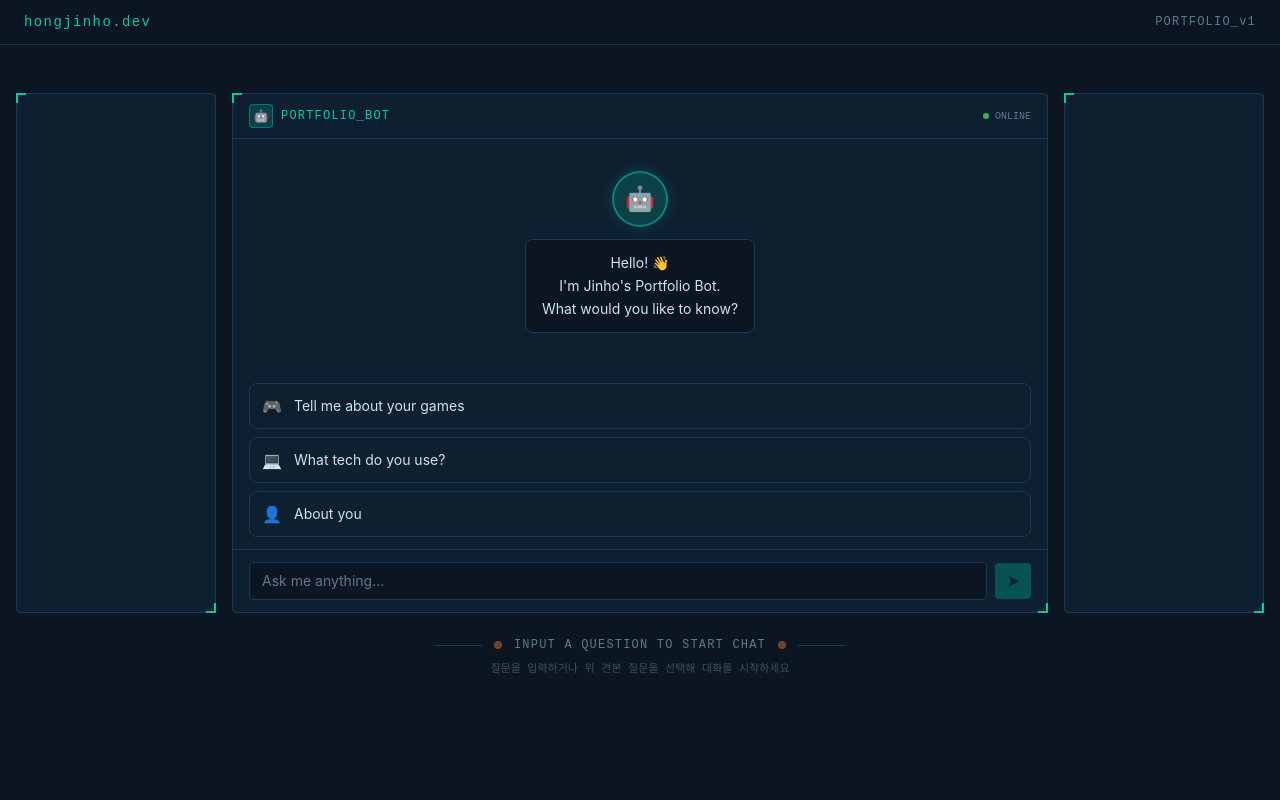
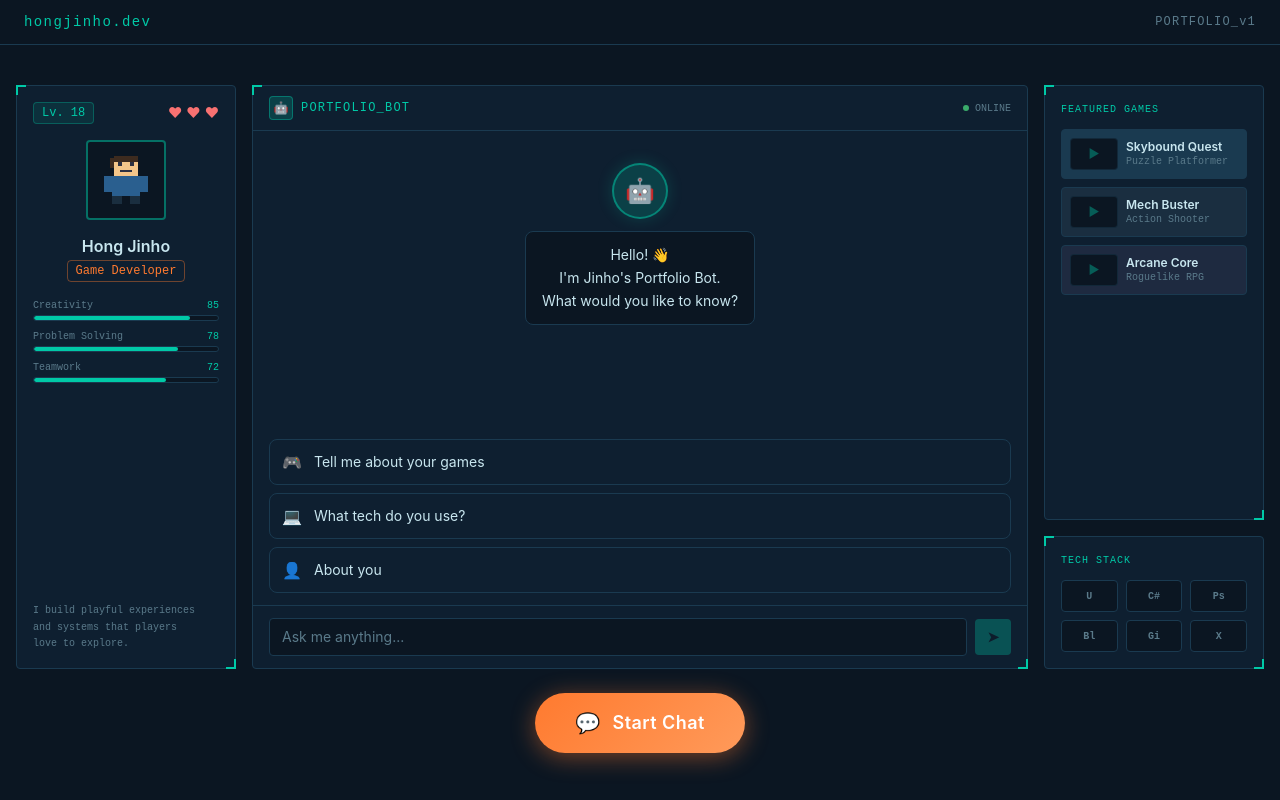
Before and after one commit to mynameisjinhohong/Game-Portfolio, a Next.js app in the folder workspace/: page / in a window 1280 px wide. Built offline with nearby package versions, Linux system fonts and the light colour scheme.

Commit message:
GP-38: 챗봇 기본 레이아웃과 패널 구조 구성

```diff
--- a/workspace/components/chatbot/ChatbotInputArea.tsx
+++ b/workspace/components/chatbot/ChatbotInputArea.tsx
@@ -36,6 +36,7 @@ export function ChatbotInputArea({ onSubmit, isLoading = false }: ChatbotInputAr
           className="flex-1 bg-hud-bg border border-hud-border rounded px-3 py-2
                      text-sm text-hud-text placeholder:text-hud-text-dim
                      focus:outline-none focus:border-hud-teal/60 transition-colors font-sans"
+          id="chatbot-input"
           aria-label="메시지 입력"
           disabled={isLoading}
         />
--- a/workspace/components/chatbot/ChatbotSection.tsx
+++ b/workspace/components/chatbot/ChatbotSection.tsx
@@ -1,36 +1,50 @@
+"use client";
+
+import { CharacterPanel } from "./CharacterPanel";
 import { ChatbotPanel } from "./ChatbotPanel";
+import { FeaturedGamesPanel } from "./FeaturedGamesPanel";
 
 export function ChatbotSection() {
   return (
     <section
       id="chatbot"
       aria-label="AI 챗봇 섹션"
-      className="w-full max-w-7xl mx-auto px-4 py-8 md:py-12"
+      className="w-full max-w-7xl mx-auto px-4 py-6 md:py-10 flex flex-col"
+      style={{ minHeight: "calc(100vh - 52px)" }}
     >
-      {/* 3컬럼 그리드: 캐릭터(목업) | 챗봇 | 게임(목업) */}
-      <div className="grid grid-cols-1 md:grid-cols-[200px_1fr_200px] gap-4 items-stretch min-h-[520px]">
-        {/* 왼쪽: 목업 플레이스홀더 */}
-        <div className="hidden md:block hud-panel rounded" aria-hidden="true" />
+      {/* 3컬럼 그리드: 캐릭터 | 챗봇 | 게임 */}
+      <div className="grid grid-cols-1 md:grid-cols-[220px_1fr_220px] gap-4 items-stretch flex-1">
+        {/* 왼쪽: 캐릭터 패널 */}
+        <div className="hidden md:block">
+          <CharacterPanel />
+        </div>
 
         {/* 중앙: 챗봇 패널 */}
         <ChatbotPanel />
 
-        {/* 오른쪽: 목업 플레이스홀더 */}
-        <div className="hidden md:block hud-panel rounded" aria-hidden="true" />
+        {/* 오른쪽: 게임 패널 */}
+        <div className="hidden md:block">
+          <FeaturedGamesPanel />
+        </div>
       </div>
 
-      {/* Start Chat 안내 UI — 채팅창과 분리된 하단 영역 */}
-      <div className="flex flex-col items-center gap-2 mt-6">
-        <div className="flex items-center gap-3 text-hud-text-dim font-mono text-xs tracking-widest select-none">
-          <span className="h-px w-12 bg-hud-border" aria-hidden="true" />
-          <span className="w-2 h-2 rounded-full bg-hud-orange/60 animate-pulse" aria-hidden="true" />
-          <span>INPUT A QUESTION TO START CHAT</span>
-          <span className="w-2 h-2 rounded-full bg-hud-orange/60 animate-pulse" aria-hidden="true" />
-          <span className="h-px w-12 bg-hud-border" aria-hidden="true" />
-        </div>
-        <p className="text-[11px] text-hud-text-dim/60 font-mono text-center max-w-xs">
-          질문을 입력하거나 위 견본 질문을 선택해 대화를 시작하세요
-        </p>
+      {/* 하단: 대형 Start Chat 버튼 */}
+      <div className="flex justify-center mt-6">
+        <button
+          type="button"
+          className="flex items-center gap-3 px-10 py-4 rounded-full font-semibold text-lg text-white tracking-wide transition-all duration-150 focus:outline-none focus-visible:ring-2 focus-visible:ring-hud-orange/60"
+          style={{
+            background: "linear-gradient(135deg, #FF7A2F 0%, #FF9A5A 100%)",
+            boxShadow: "0 4px 24px rgba(255,122,47,0.45)",
+          }}
+          onClick={() => {
+            const input = document.querySelector<HTMLInputElement>("#chatbot-input");
+            if (input) input.focus();
+          }}
+        >
+          <span className="text-xl">💬</span>
+          Start Chat
+        </button>
       </div>
     </section>
   );
```
